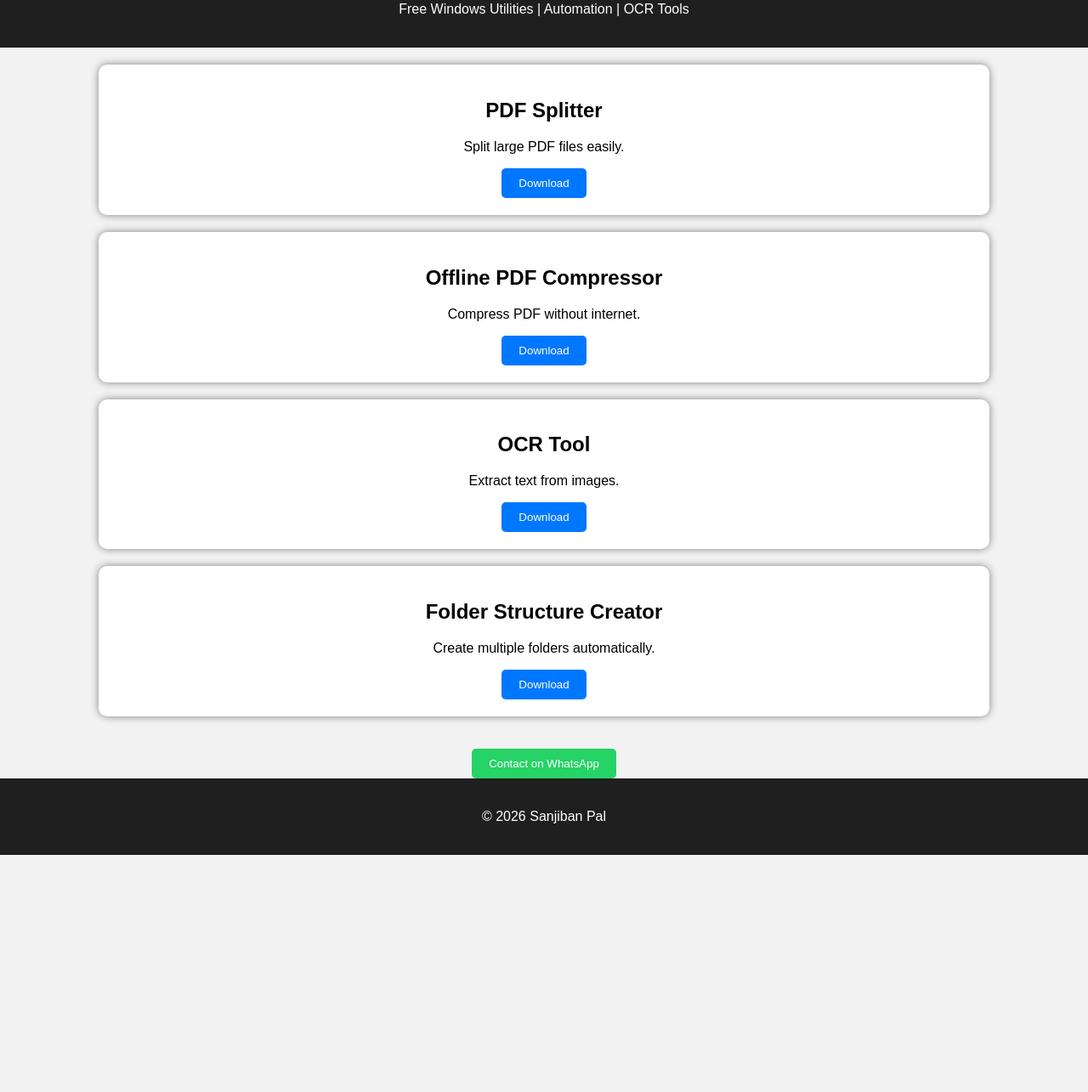
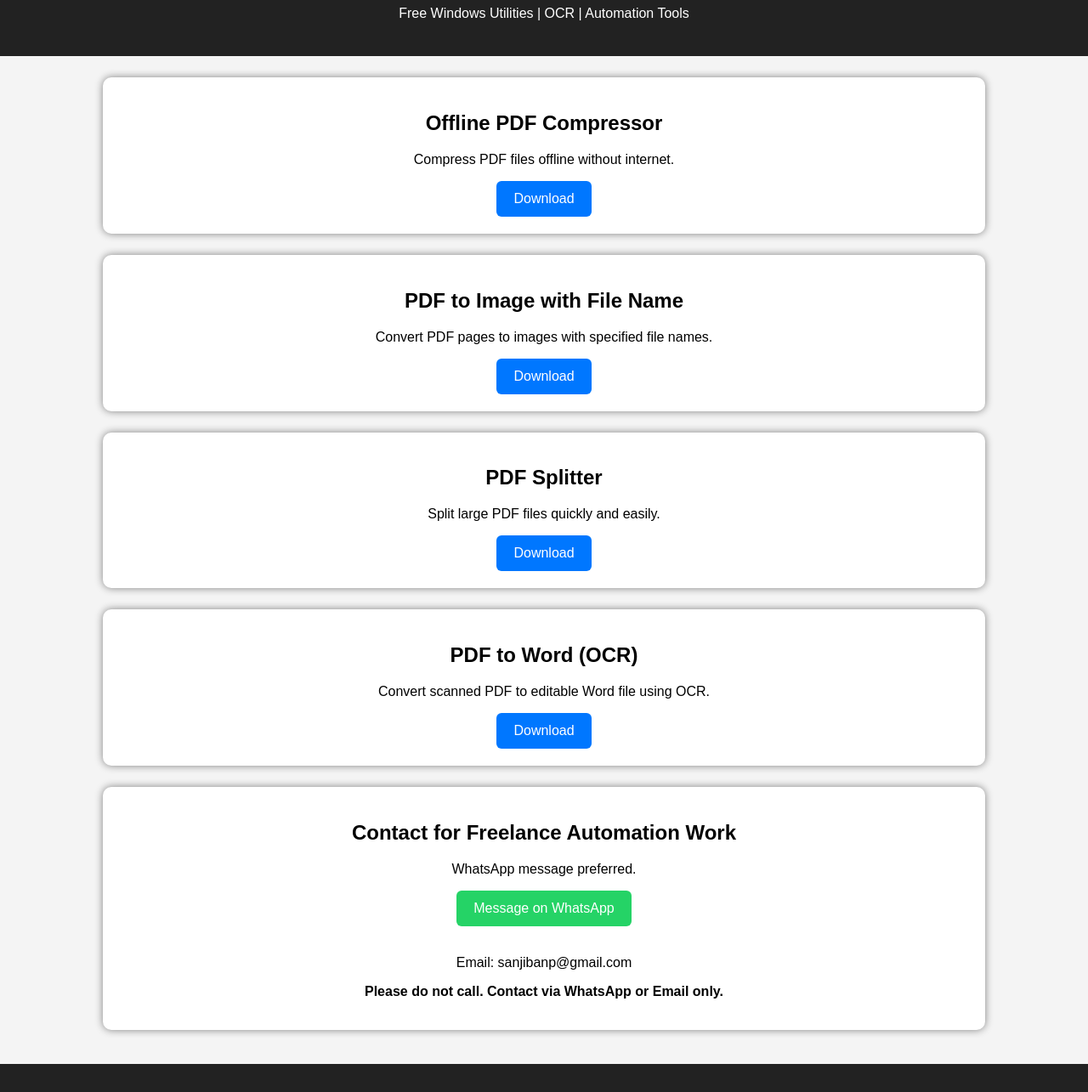
Before and after one commit to sanjibanutility/sanjibanutility.github.io, a plain HTML site: page index.html in a window 1280 px wide. Shown: the part 98-1383 px from the top of the page at 85% size. Before the commit the page ends 1104 px from the top, so only its background shows below. Drawn offline with Linux system fonts and the light colour scheme.

Commit message:
Update index.html

```diff
--- a/index.html
+++ b/index.html
@@ -8,16 +8,16 @@
 <style>
 
 body{
-font-family:Arial;
-background:#f2f2f2;
+font-family: Arial;
+background:#f4f4f4;
 margin:0;
 text-align:center;
 }
 
 .header{
-background:#1f1f1f;
+background:#222;
 color:white;
-padding:20px;
+padding:25px;
 }
 
 .container{
@@ -28,20 +28,19 @@ margin:auto;
 .software{
 background:white;
 padding:20px;
-margin:20px;
+margin:25px;
 border-radius:10px;
 box-shadow:0 0 10px gray;
 }
 
 button{
-
-padding:10px 20px;
+padding:12px 20px;
 background:#0077ff;
 color:white;
 border:none;
-border-radius:5px;
+border-radius:6px;
+font-size:16px;
 cursor:pointer;
-
 }
 
 button:hover{
@@ -49,17 +48,22 @@ background:#0055cc;
 }
 
 .whatsapp{
+background:#25D366;
+}
 
-background:#25D366;
-
+.contact{
+background:white;
+padding:20px;
+margin:25px;
+border-radius:10px;
+box-shadow:0 0 10px gray;
 }
 
 .footer{
-
-background:#1f1f1f;
+background:#222;
 color:white;
 padding:20px;
-
+margin-top:40px;
 }
 
 </style>
@@ -72,7 +76,7 @@ padding:20px;
 
 <h1>Sanjiban Utility Tools</h1>
 
-<p>Free Windows Utilities | Automation | OCR Tools</p>
+<p>Free Windows Utilities | OCR | Automation Tools</p>
 
 </div>
 
@@ -80,11 +84,11 @@ padding:20px;
 
 <div class="software">
 
-<h2>PDF Splitter</h2>
+<h2>Offline PDF Compressor</h2>
 
-<p>Split large PDF files easily.</p>
+<p>Compress PDF files offline without internet.</p>
 
-<a href="PDF_Splitter_By_Sanjiban.exe">
+<a href="https://drive.google.com/file/d/1HamEXpm0WI_JEFiUKXhc-OGcFrttGkYd/view">
 
 <button>Download</button>
 
@@ -94,11 +98,11 @@ padding:20px;
 
 <div class="software">
 
-<h2>Offline PDF Compressor</h2>
+<h2>PDF to Image with File Name</h2>
 
-<p>Compress PDF without internet.</p>
+<p>Convert PDF pages to images with specified file names.</p>
 
-<a href="Offline_PDF_Compressor.zip">
+<a href="https://drive.google.com/file/d/1A0QX_CFbgIjiOTApp9XKPeHvgIv7pSf0/view">
 
 <button>Download</button>
 
@@ -108,11 +112,11 @@ padding:20px;
 
 <div class="software">
 
-<h2>OCR Tool</h2>
+<h2>PDF Splitter</h2>
 
-<p>Extract text from images.</p>
+<p>Split large PDF files quickly and easily.</p>
 
-<a href="sanjiban_ocr_pro_v3.rar">
+<a href="https://drive.google.com/file/d/1HH8tdC7ciWW2WX49f0qMMdRsGLV4FAw0/view">
 
 <button>Download</button>
 
@@ -122,11 +126,11 @@ padding:20px;
 
 <div class="software">
 
-<h2>Folder Structure Creator</h2>
+<h2>PDF to Word (OCR)</h2>
 
-<p>Create multiple folders automatically.</p>
+<p>Convert scanned PDF to editable Word file using OCR.</p>
 
-<a href="folder_structure_creator.rar">
+<a href="https://drive.google.com/file/d/1ATNd4mY3tys7zhPjBxXlj_5jWV48Kp4_/view">
 
 <button>Download</button>
 
@@ -134,13 +138,25 @@ padding:20px;
 
 </div>
 
-<br>
+<div class="contact">
+
+<h2>Contact for Freelance Automation Work</h2>
+
+<p>WhatsApp message preferred.</p>
 
 <a href="https://wa.me/919233797129">
 
-<button class="whatsapp">Contact on WhatsApp</button>
+<button class="whatsapp">Message on WhatsApp</button>
 
 </a>
+
+<br><br>
+
+<p>Email: sanjibanp@gmail.com</p>
+
+<p><b>Please do not call. Contact via WhatsApp or Email only.</b></p>
+
+</div>
 
 </div>
 
```
